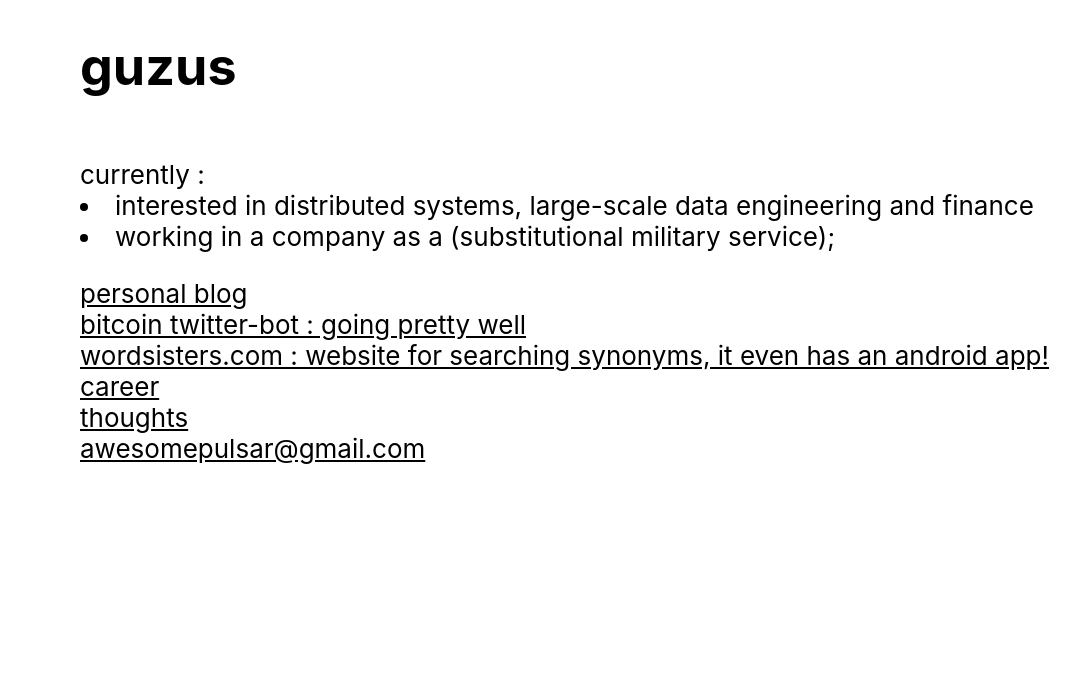
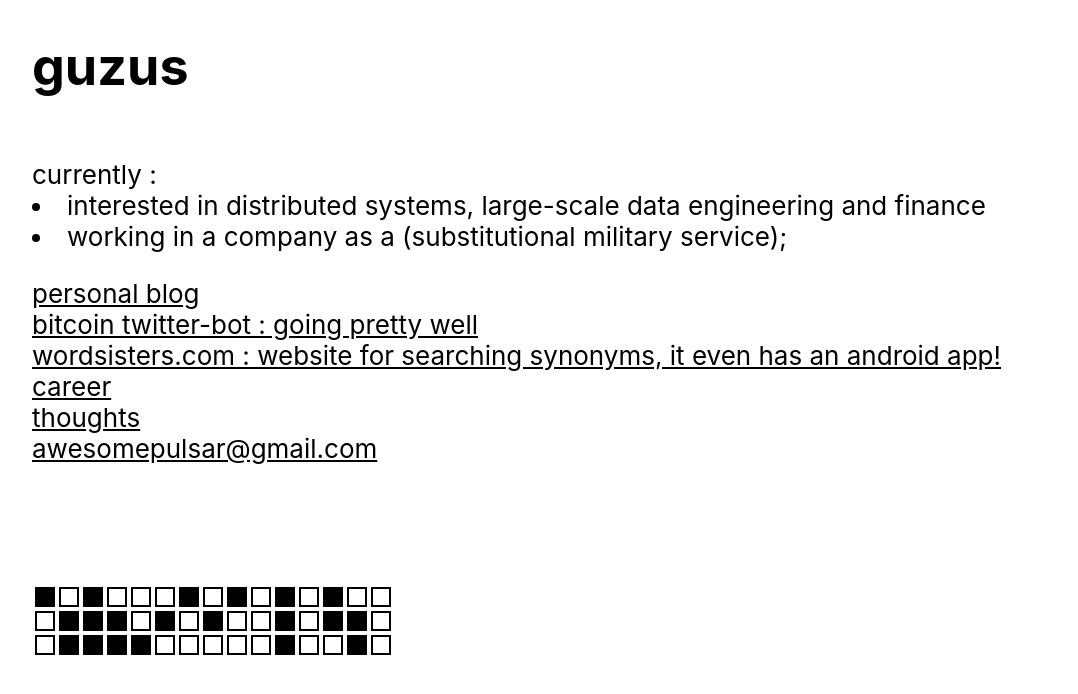
Before and after one commit to dodopeach/dodopeach.github.io, a React (Create React App) app: page / in a window 1280 px wide. Shown: the top 694 px of the page, without its empty margins (48-1126 px from the left). Built offline with nearby package versions, Linux system fonts and the light colour scheme.

Commit message:
bathroom tile

```diff
--- a/src/App.css
+++ b/src/App.css
@@ -1,6 +1,6 @@
 .App {
   text-align: start;
-  padding-left: 10%;
+  padding-left: 10vh;
 }
 
 .App-logo {
@@ -28,6 +28,9 @@
   color: #000000;
 }
 
+.Decorator {
+  padding-top: 10%;
+}
 @keyframes App-logo-spin {
   from {
     transform: rotate(0deg);
@@ -36,3 +39,19 @@
     transform: rotate(360deg);
   }
 }
+
+.blank_square {
+  display: flex;
+  width: 2vh;
+  height: 2vh;
+  border: 0.3vh solid black;
+  background-color: rgb(0, 0, 0);
+}
+
+.colored_square {
+  display: flex;
+  width: 2vh;
+  height: 2vh;
+  border: 0.3vh solid black;
+  background-color: rgb(255, 255, 255);
+}
--- a/src/App.js
+++ b/src/App.js
@@ -80,6 +80,9 @@ function Home() {
           awesomepulsar@gmail.com
         </a>
       </div>
+      <div className="Decorator">
+        <TileDecorator></TileDecorator>
+      </div>
     </>
   );
 }
@@ -142,3 +145,40 @@ function Topic() {
   let { topicId } = useParams();
   return <h3>Requested topic ID: {topicId}</h3>;
 }
+
+function TileDecorator() {
+  function BlankSquare() {
+    return <div class="blank_square"></div>;
+  }
+  function ColoredSquare() {
+    return <div class="colored_square"></div>;
+  }
+  function toBox(c) {
+    if(c === 0) return <BlankSquare></BlankSquare>;
+    else return <ColoredSquare></ColoredSquare>;
+  }
+  const tiles = [
+    [0, 1, 0, 1, 1, 1, 0, 1, 0, 1, 0, 1, 0, 1, 1],
+    [1, 0, 0, 0, 1, 0, 1, 0, 1, 1, 0, 1, 0, 0, 1],
+    [1, 0, 0, 0, 0, 1, 1, 1, 1, 1, 0, 1, 1, 0, 1],
+  ];
+  return (
+    <>
+      <div>
+      <table>
+        <tbody>
+          {tiles.map((item) => {
+            return (
+              <tr>
+                {item.map((box) => {
+                  return (<td>{toBox(box)}</td>);
+                })}
+              </tr>
+            );
+          })}
+        </tbody>
+      </table>
+      </div>
+    </>
+  );
+}
```
